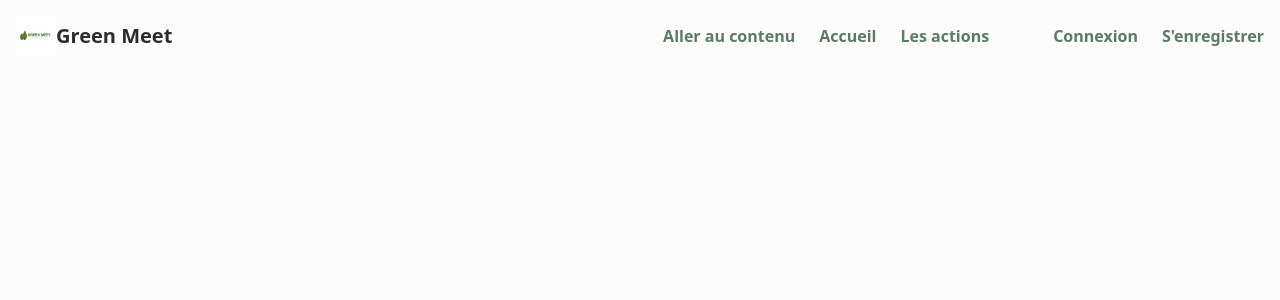
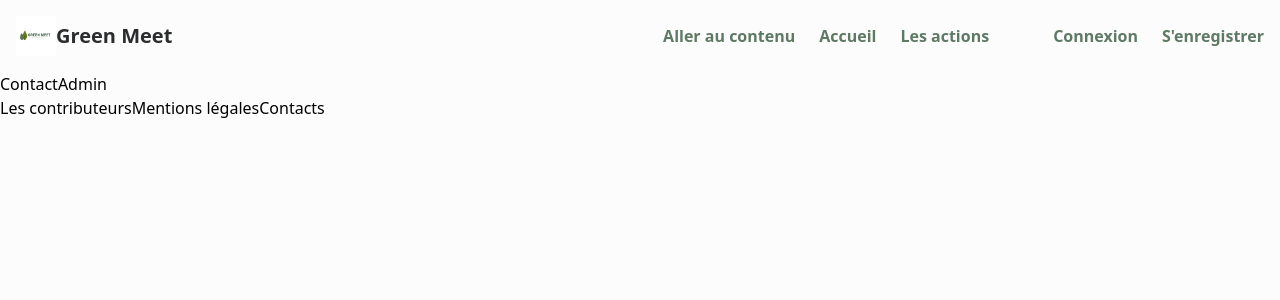
Before and after one commit to acdmft/green-meet-front, a React (Create React App) app: page /contact in a window 1280 px wide. Shown: the top 300 px of the page. Built offline with nearby package versions, Linux system fonts and the light colour scheme.

Commit message:
Create footer and routes in it

```diff
--- a/src/App.js
+++ b/src/App.js
@@ -1,10 +1,11 @@
-import React from "react";
+import { React, useState } from "react";
+
+// Components
 import ActionCard from "./components/ActionCard";
 import ContactForm from "./components/ContactForm";
 import LoginForm from "./components/LoginForm";
 import NavBar from "./components/NavBar";
 import RegisterForm from "./components/RegisterForm";
-import ContactAdmin from "./views/ContactAdmin";
 
 // React-router-dom
 import { BrowserRouter, Routes, Route } from "react-router-dom";
@@ -14,6 +15,10 @@ import Homepage from "./views/Homepage";
 import ActionsList from "./views/ActionsList";
 import Login from "./views/Login";
 import Register from "./views/Register";
+import Footer from "./components/Footer";
+import Contributors from "./views/Contributors";
+import Mentions from "./views/Mentions";
+import ContactAdmin from "./views/ContactAdmin";
 
 function App() {
   return (
@@ -24,7 +29,11 @@ function App() {
         <Route path="/actions" element={<ActionsList />} />
         <Route path="/login" element={<Login />} />
         <Route path="/register" element={<Register />} />
+        <Route path="/contributors" element={<Contributors />} />
+        <Route path="/mentions" element={<Mentions />} />
+        <Route path="/contact" element={<ContactAdmin />} />
       </Routes>
+      <Footer />
     </BrowserRouter>
   );
 }
--- a/src/components/Footer.jsx
+++ b/src/components/Footer.jsx
@@ -1,7 +1,21 @@
 import React from "react";
 
 function Footer() {
-  return <div>Footer</div>;
+  return <div className="">{navLinks}</div>;
 }
 
+const pages = [
+  { name: "Les contributeurs", href: "/contributors" },
+  { name: "Mentions légales", href: "/mentions" },
+  { name: "Contacts", href: "/contact" },
+];
+
+const navLinks = pages.map((page) => {
+  return (
+    <a key={page} href={page.href} className="">
+      {page.name}
+    </a>
+  );
+});
+
 export default Footer;
```
